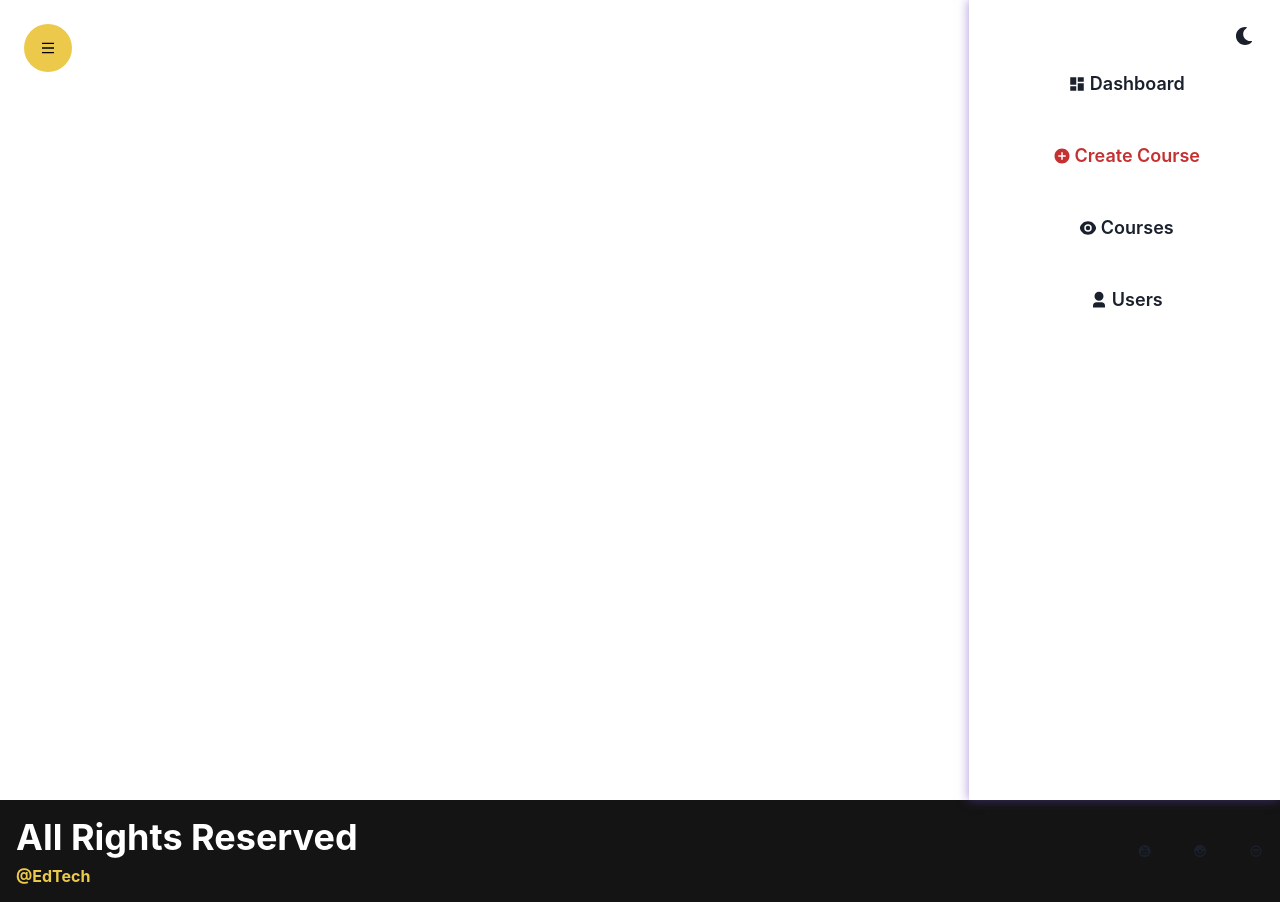
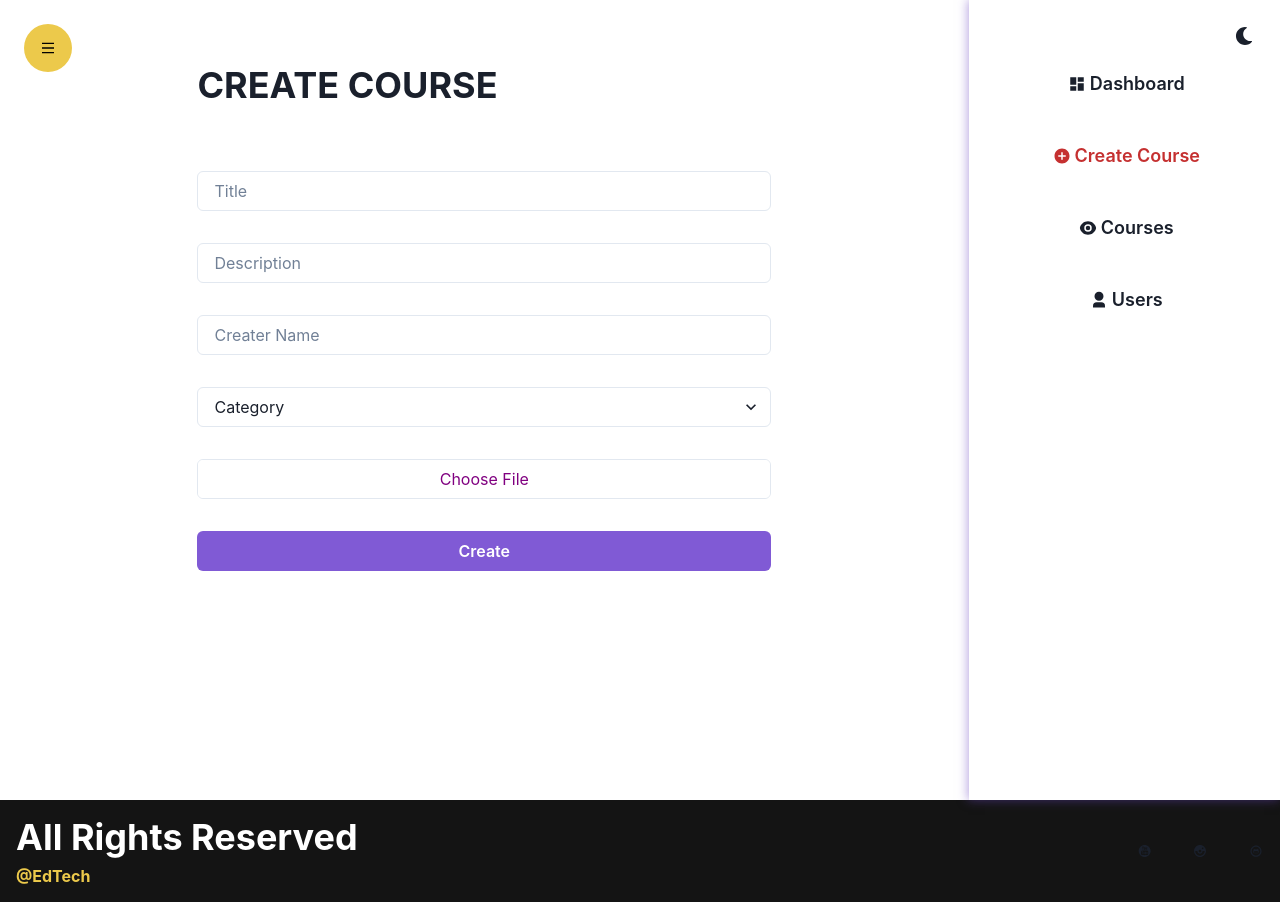
Before and after one commit to Ranjeet0302Singh/edtech-frontend, a React (Create React App) app: page /admin/createcourse in a window 1280 px wide. Built offline with nearby package versions, Linux system fonts and the light colour scheme.

Commit message:
create course page done

```diff
--- a/src/components/Admin/CreateCourse/CreateCourse.jsx
+++ b/src/components/Admin/CreateCourse/CreateCourse.jsx
@@ -1,9 +1,53 @@
-import { Box, Grid } from '@chakra-ui/react';
-import React from 'react';
-import cursor from '../../../assets/images/cursor.png'
+import {
+  Button,
+  Container,
+  Grid,
+  Heading,
+  Image,
+  Input,
+  Select,
+  VStack,
+} from '@chakra-ui/react';
+import React, { useState } from 'react';
+import cursor from '../../../assets/images/cursor.png';
 import Sidebar from '../Sidebar';
 
+const fileUploadStyle = {
+  '&::file-selector-button': {
+    cursor: 'pointer',
+    marginLeft: '-5%',
+    width: '110%',
+    border: 'none',
+    height: '100%',
+    color: 'purple',
+    backgroundColor: 'white',
+  },
+};
 const CreateCourse = () => {
+  const [title, setTitle] = useState('');
+  const [description, setDescription] = useState('');
+  const [createdBy, setCreatedBy] = useState('');
+  const [category, setCategory] = useState('');
+  const [image, setImage] = useState('');
+  const [imagePrev, setImagePrev] = useState('');
+  const categories = [
+    'Web Development',
+    'Artificial Intelligence',
+    'DSA',
+    'App Development',
+    'Data Science',
+    'Game Development',
+  ];
+
+  const changeImageHandler = e => {
+    const file = e.target.files[0];
+    const reader = new FileReader();
+    reader.readAsDataURL(file);
+    reader.onloadend = () => {
+      setImagePrev(reader.result);
+      setImage(file);
+    };
+  };
   return (
     <Grid
       css={{
@@ -12,10 +56,74 @@
       minH={'100vh'}
       templateColumns={['1f', ' 5fr 1fr']}
     >
-        <Box>
+      <Container>
+        <form>
+          <Heading
+            textTransform={'uppercase'}
+            children="Create Course"
+            my={'16'}
+            textAlign={['center', 'left']}
+          />
+          <VStack spacing={'8'}>
+            <Input
+              required
+              id="title"
+              value={title}
+              onChange={e => setTitle(e.target.value)}
+              placeholder="Title"
+              type="text"
+              focusBorderColor="purple.300"
+            />
+            <Input
+              required
+              id="description"
+              value={description}
+              onChange={e => setDescription(e.target.value)}
+              placeholder="Description"
+              type="text"
+              focusBorderColor="purple.300"
+            />
+            <Input
+              required
+              id="createdBy"
+              value={createdBy}
+              onChange={e => setCreatedBy(e.target.value)}
+              placeholder="Creater Name"
+              type="text"
+              focusBorderColor="purple.300"
+            />
+            <Select
+              focusBorderColor="purple.300"
+              value={category}
+              onChange={e => setCategory(e.target.value)}
+            >
+              <option value={''}> Category</option>
+              {categories.map(item => (
+                <option key={item} value={item}>
+                  {item}
+                </option>
+              ))}
+            </Select>
 
-        </Box>
-        <Sidebar/>
+            <Input
+              required
+              accept="image/*"
+              id="chooseAvatar"
+              type="file"
+              focusBorderColor="purple.300"
+              css={fileUploadStyle}
+              onChange={changeImageHandler}
+            />
+            {imagePrev && (
+              <Image src={imagePrev} boxSize="64" objectFit={'contain'} />
+            )}
+            <Button w={'full'} colorScheme="purple" type="submit">
+              Create
+            </Button>
+          </VStack>
+        </form>
+      </Container>
+      <Sidebar />
     </Grid>
   );
 };
```
